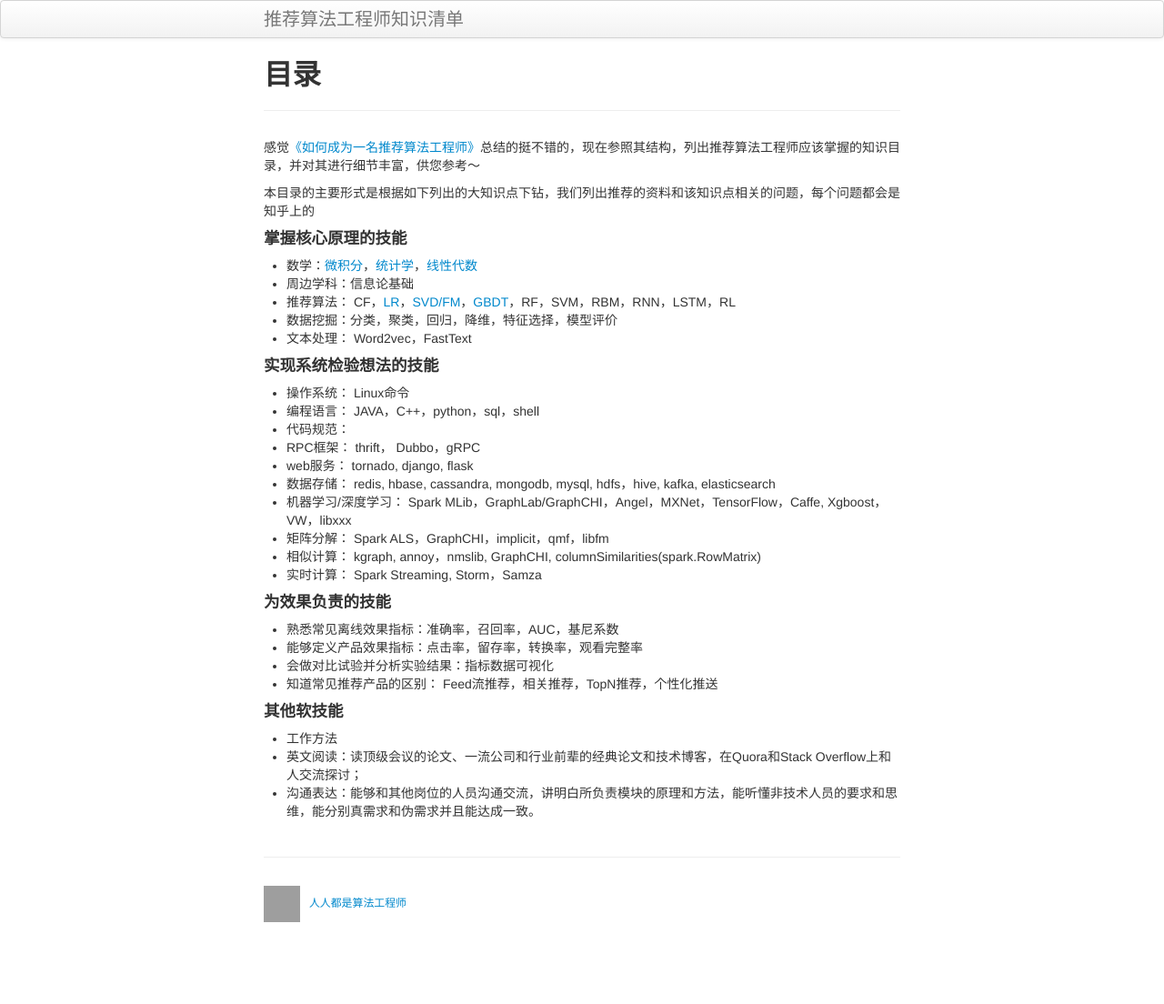
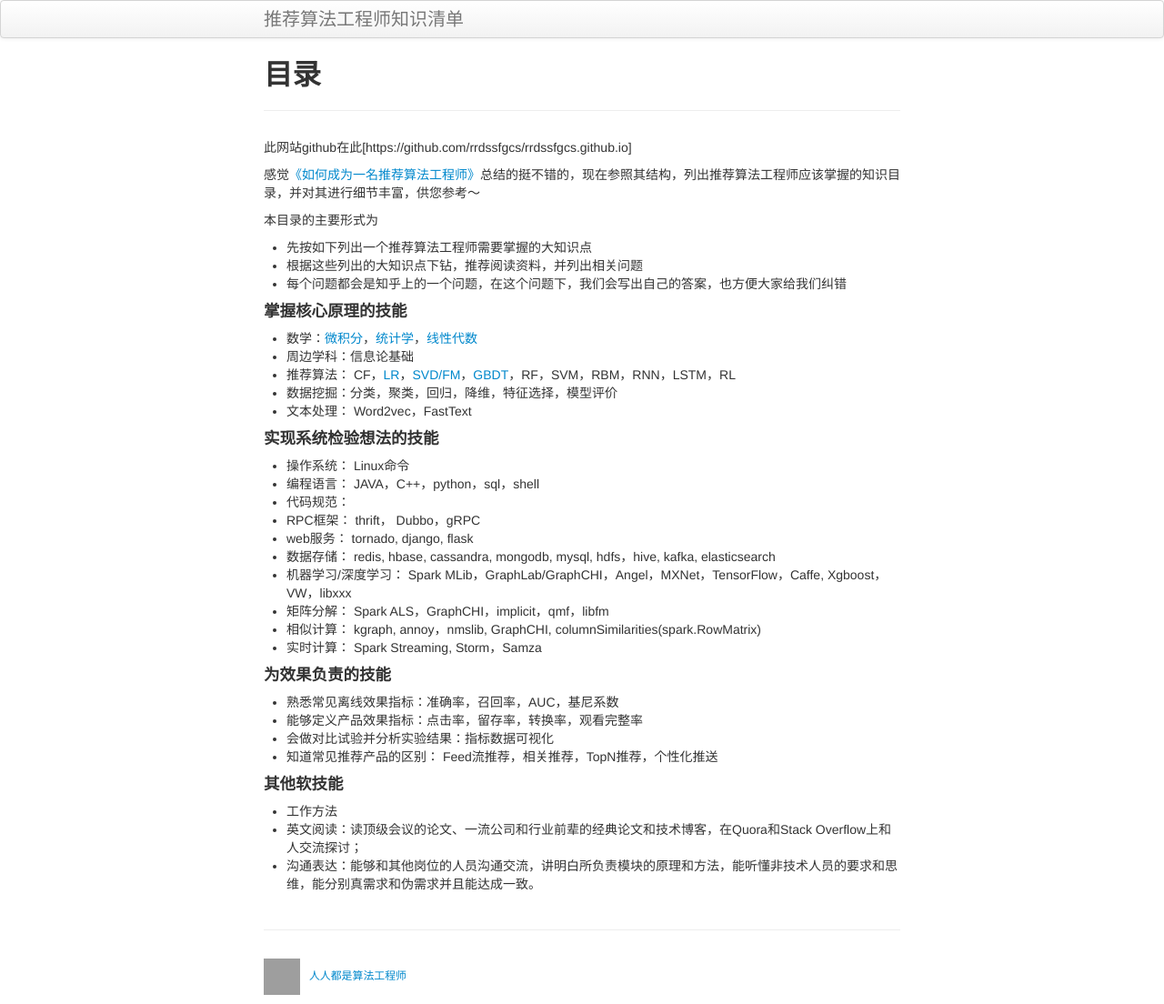
Before and after one commit to sfgcs/sfgcs.github.io, a Jekyll site: the page built from index.md, in a window 1280 px wide. Shown: the whole page at 91% size. Built offline with Jekyll 4.4.1, drawn with Linux system fonts in a browser that asks for light colours; before the commit the page ends 1024 px from its top, so only the background shows below that; grey boxes are pictures that could not be loaded.

Commit message:
MOD:更改形式说明。

```diff
--- a/index.md
+++ b/index.md
@@ -5,9 +5,14 @@ tagline:
 description: 如何成为一名推荐算法工程师详细补充版
 ---
 
+此网站github在此[https://github.com/rrdssfgcs/rrdssfgcs.github.io]
+
 感觉[《如何成为一名推荐算法工程师》](https://mp.weixin.qq.com/s?src=11&timestamp=1530774550&ver=979&signature=fsAx3LeUm6xx-urvKqA-PGYR9iDWvhphjvCAIYwyCSVkq4tjPLuQmkeVyjshh*yTlovHj4bpOCoNADDfhtqwRHp9JyWHmA8-s58r5jni2B6NCK1mP9H*4rd8NBqXQp3K&new=1)总结的挺不错的，现在参照其结构，列出推荐算法工程师应该掌握的知识目录，并对其进行细节丰富，供您参考～
 
-本目录的主要形式是根据如下列出的大知识点下钻，我们列出推荐的资料和该知识点相关的问题，每个问题都会是知乎上的
+本目录的主要形式为
+- 先按如下列出一个推荐算法工程师需要掌握的大知识点
+- 根据这些列出的大知识点下钻，推荐阅读资料，并列出相关问题
+- 每个问题都会是知乎上的一个问题，在这个问题下，我们会写出自己的答案，也方便大家给我们纠错
 
 #### 掌握核心原理的技能
 
```
